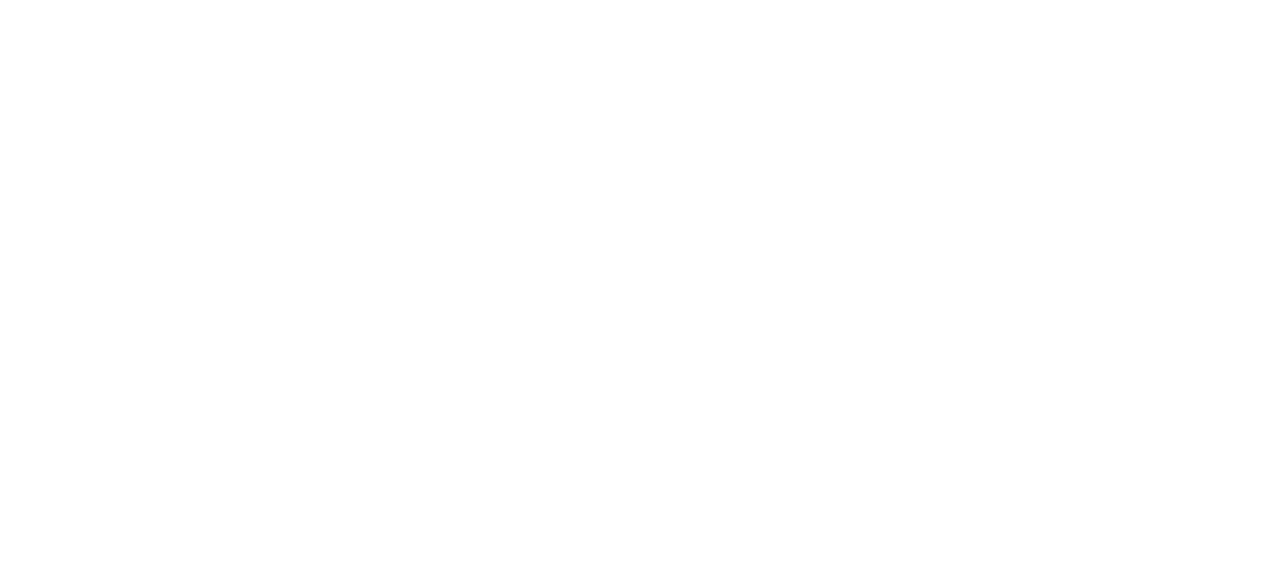
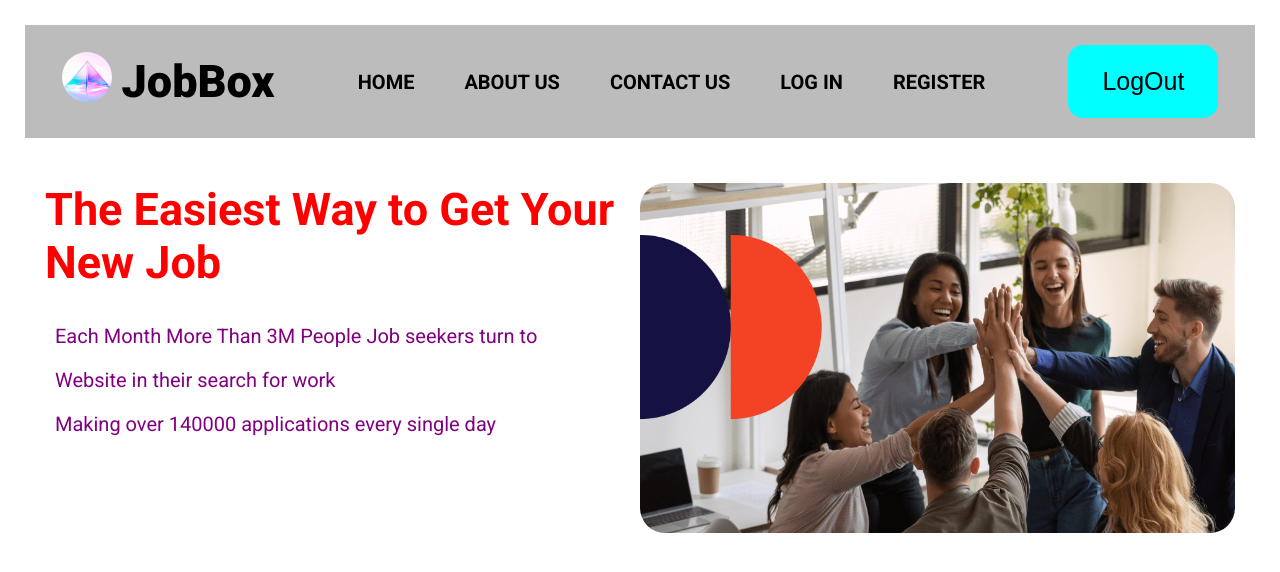
Before and after one commit to EmonHira135923/Job-Search-Project, a plain HTML site: page index.html in a window 1280 px wide. Drawn offline with Linux system fonts and the light colour scheme.

Commit message:
Header Section Complete

```diff
--- a/index.html
+++ b/index.html
@@ -32,9 +32,54 @@
         <header class="header-tag">
             <!-- nav var -->
             <nav class="nav-tag">
+                <section class="nav-section">
+                    <div class="nav-container">
+                        <div class="text-logo">
+                            <div class="contain-text-img">
+                                <!-- logo img  -->
+                                <img src="images/logo-img.avif" alt="logo-img"
+                                    class="img-nav">
+                                <!-- text contain -->
+                                <h1 class="nav-h">JobBox</h1>
+                            </div>
+                        </div>
+                        <div class="nav-list">
+                            <ul class="li-container">
+                                <li><a href="#" class="nav-a-tag">HOME</a></li>
+                                <li><a href="#" class="nav-a-tag">ABOUT US</a></li>
+                                <li><a href="#" class="nav-a-tag">CONTACT US</a></li>
+                                <li><a href="#" class="nav-a-tag">LOG IN</a></li>
+                                <li><a href="#" class="nav-a-tag">REGISTER</a></li>
+                            </ul>
+                        </div>
+                        <div class="button-logo">
+                            <button class="btn-nav">LogOut</button>
+                        </div>
+                    </div>
+                </section>
+            </nav>
 
-            </nav>
+            <!-- Header Hero Option -->
+            <section class="Hero-section">
+                <!-- hero-div -->
+                <div class="hero-text-img-container">
+                    <!-- hero-txt -->
+                    <div class="hero-text">
+                        <h1 class="hero-h">The Easiest Way to Get Your New Job</h1>
+                        <p class="hero-p">Each Month More Than 3M People Job seekers turn to</p>
+                        <p class="hero-p">Website in their search for work</p>
+                        <p class="hero-p">Making over 140000 applications every single day</p>
+                    </div>
+                    <!-- hero img -->
+                    <div class="hero-img">
+                        <!-- img hero -->
+                        <img src="images/team collboration.png" alt="team-collaboration" class="img-hero">
+                    </div>
+                </div>
+            </section>
         </header>
+
+        <!-- header done -->
 
         <main class="main-tag">
 
@@ -46,7 +91,6 @@
 
             <!-- footer tag -->
 
-
         </footer>
 
     </body>
--- a/style/home.css
+++ b/style/home.css
@@ -15,4 +15,128 @@ body {
   font-variation-settings: "wdth" 100;
   max-height: 0 auto;
   max-width: 0 auto;
+  padding: 25px;
 }
+
+/* nav var  */
+
+.nav-tag{
+  background-color: rgba(128, 128, 128, 0.526);
+}
+
+.nav-section {
+  margin: 0 auto;
+  text-align: center;
+  font-weight: bold;
+  padding: 20px;
+}
+
+.nav-container {
+  display: flex;
+  gap: 50px;
+  justify-content: space-around;
+  align-items: center;
+}
+
+.contain-text-img {
+  display: flex;
+  gap: 10px;
+  align-items: center;
+}
+
+.nav-h {
+  font-size: 45px;
+  font-weight: bolder;
+}
+
+/* list var */
+
+.li-container {
+  display: flex;
+  gap: 50px;
+  list-style: none;
+}
+
+/* img var */
+
+.img-nav {
+  height: 50px;
+  width: 50px;
+  border-radius: 50%;
+  margin-bottom: 10px;
+}
+
+/* a tag */
+
+.nav-a-tag {
+  text-decoration: none;
+  color: black;
+  font-size: 20px;
+}
+
+/* btn-logo */
+
+.btn-nav {
+  width: 150px;
+  padding: 20px;
+  border-radius: 15px;
+  background-color: aqua;
+  font-size: 25px;
+  color: black;
+  border: 2px solid aqua;
+}
+
+/* nav hover style */
+
+.btn-nav:hover {
+  background-color: tomato;
+  color: white;
+  border: 2px solid tomato;
+  cursor: pointer;
+}
+
+.nav-a-tag:hover{
+  cursor: pointer;
+  color: chartreuse;
+}
+
+
+/* hero section */
+
+.Hero-section{
+  padding: 20px;
+  margin-top: 25px;
+}
+
+.hero-text-img-container{
+  display: flex;
+  justify-content: space-around;
+}
+
+.img-hero{
+  height: 350px;
+  width: 100%;
+  border-radius: 25px;
+}
+
+.hero-text{
+  width: 50%;
+}
+
+.hero-img{
+  width: 50%;
+}
+
+.hero-h{
+  font-size: 45px;
+  font-weight: bold;
+  margin-bottom: 25px;
+  color: red;
+}
+
+.hero-p{
+  font-size: 20px;
+  font-weight: normal;
+  color: purple;
+  padding: 10px;
+}
```
Also changed, not shown: images/logo-img.avif (added).
